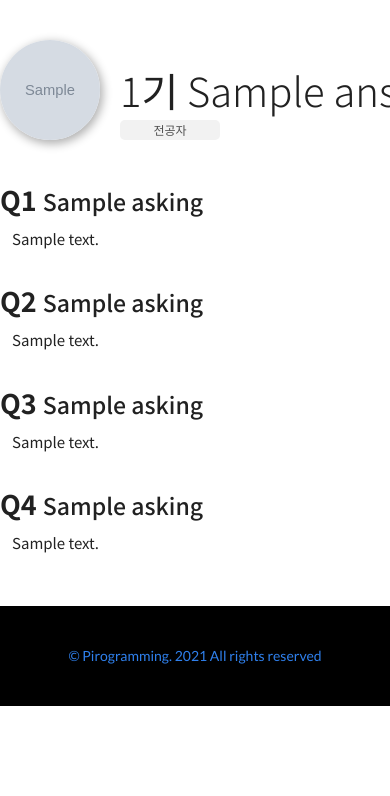
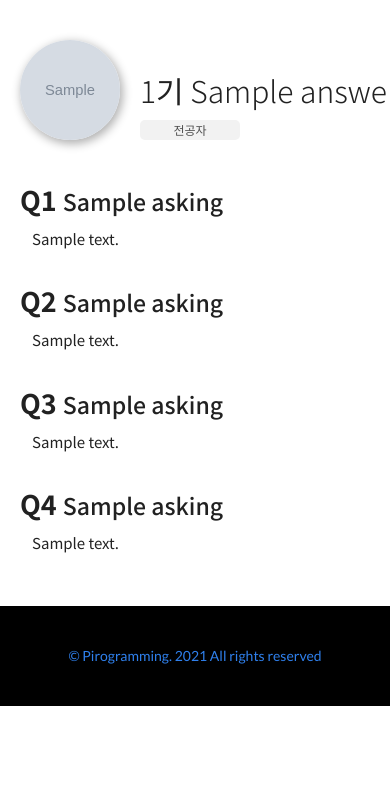
Before and after one commit to InKyeongBae/Piro_HomePage, a Django app: page /interview/view/1/ in a window 390 px wide; the page is wider, and only the part inside the window is pictured. Shown: the top 796 px of that part. Run offline with Django 3.2, Linux system fonts and the light colour scheme; tables that the repository leaves empty hold one stand-in row (values such as "Sample post"); grey boxes marked "Sample" are stand-in pictures; some web fonts are replaced.

Commit message:
[UPDATE] media쿼리 이용하여 interview view 모바일화면

```diff
--- a/interview/templates/interview/interview_view.html
+++ b/interview/templates/interview/interview_view.html
@@ -5,7 +5,7 @@
     <link rel="stylesheet" href="{% static 'css/interview_view.css' %}" />
     <title>피로그래밍</title>
     <meta charset="UTF-8" />
-
+    <meta name="viewport" content="width=device-width, initial-scale=1.0" />
     <link
         rel="stylesheet"
         type="text/css"
--- a/static/css/interview_view.css
+++ b/static/css/interview_view.css
@@ -106,3 +106,16 @@
     background-color: black;
     color: #2F80ED;
 }
+
+/* 미디어 쿼리 */
+@media screen and (max-width: 768px) {
+    .interview-containor {
+        padding : 0 20px;
+    }
+    .interview-containor, .question, .answer{
+        width : 100%;
+    }
+    .intro-name {
+        font-size:30px;
+    }
+}
```
